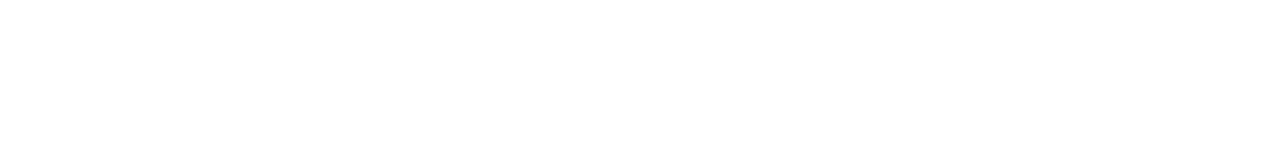
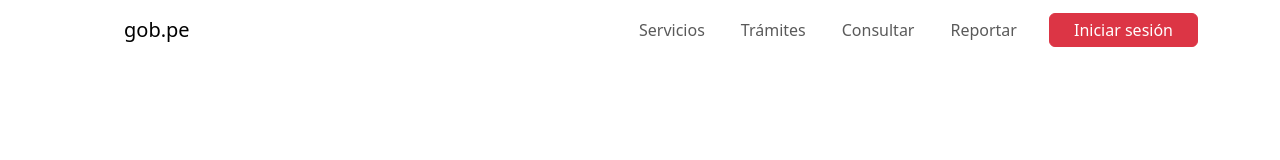
Before and after one commit to JoelVR1307/evaluacion-web-onpe-optimizacion, a plain HTML site: page frontend/index.html in a window 1280 px wide. Drawn offline with nearby package versions, Linux system fonts and the light colour scheme.

Commit message:
estructura base del frontend con header y preparado main y footer

```diff
--- a/frontend/index.html
+++ b/frontend/index.html
@@ -10,6 +10,44 @@
   <link rel="stylesheet" href="styles.css">
 </head>
 <body>
+    <header role="banner">
+        <nav class="navbar navbar-expand-lg navbar-gobpe py-2" aria-label="Navegación principal">
+        <div class="container">
+            <a class="navbar-brand d-flex align-items-center gap-2" href="#" aria-label="Inicio GOB.PE">
+            <!-- Ícono home SVG -->
+            <svg width="34" height="34" viewBox="0 0 34 34" fill="white" aria-hidden="true" focusable="false">
+                <path d="M17 3L3 14v17h9v-9h10v9h9V14L17 3z"/>
+            </svg>
+            gob.pe
+            </a>
+
+            <button class="navbar-toggler border-light" type="button"
+                    data-bs-toggle="collapse" data-bs-target="#mainNav"
+                    aria-controls="mainNav" aria-expanded="false"
+                    aria-label="Abrir menú de navegación">
+            <span class="navbar-toggler-icon"></span>
+            </button>
+
+            <div class="collapse navbar-collapse" id="mainNav">
+            <ul class="navbar-nav ms-auto gap-lg-1" role="list">
+                <li class="nav-item"><a class="nav-link px-3" href="#servicios">Servicios</a></li>
+                <li class="nav-item"><a class="nav-link px-3" href="#tramites">Trámites</a></li>
+                <li class="nav-item"><a class="nav-link px-3" href="#api-consulta">Consultar</a></li>
+                <li class="nav-item"><a class="nav-link px-3" href="#contacto">Reportar</a></li>
+            </ul>
+            <a class="btn btn-danger ms-lg-3 px-4 py-1" href="#api-consulta" role="button">
+                Iniciar sesión
+            </a>
+            </div>
+        </div>
+        </nav>
+    </header>
+    <main id="main-content">
+
+    </main>
+    <footer role="contentinfo">
+
+    </footer>
     <script src="https://cdn.jsdelivr.net/npm/bootstrap@5.3.2/dist/js/bootstrap.bundle.min.js"></script>
     <script src="script.js"></script>
 </body>
```
